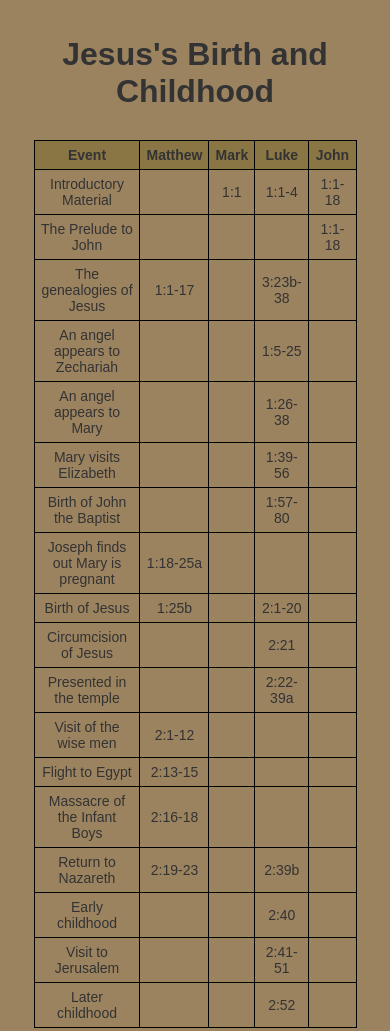
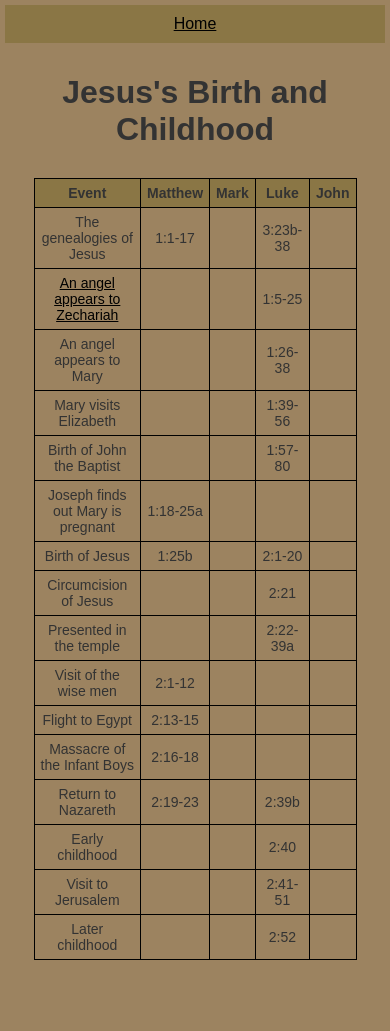
Before and after one commit to Saved-By-Grace/Gospels-Chronological-order, a plain HTML site: page birth-of-Jesus/table-contents.html in a window 390 px wide. After the commit the page ends 984 px from the top, so only its background shows below. Drawn offline with Linux system fonts and the light colour scheme.

Commit message:
pushing changes

```diff
--- a/birth-of-Jesus/table-contents.html
+++ b/birth-of-Jesus/table-contents.html
@@ -7,6 +7,9 @@
     <link rel="stylesheet" href="../css/style.css">
 </head>
 <body>
+    <!-- Placeholder for the nav bar -->
+    <div id="navbar-placeholder"></div>
+
     <h1>Jesus's Birth and Childhood</h1>
     <div class = "table-container">
         <table>
@@ -17,21 +20,22 @@
                 <th>Luke</th>
                 <th>John</th>
             </tr>
-            <tr>
+            <!-- <tr>
                 <td>Introductory Material</td>
                 <td></td>
                 <td>1:1</td>
                 <td>1:1-4</td>
                 <td>1:1-18</td>
-            </tr>
-            <tr>
+            </tr> -->
+            <!-- <tr>
                 <td>The Prelude to John</td>
                 <td></td>
                 <td></td>
                 <td></td>
                 <td>1:1-18</td>
-            </tr>
+            </tr> -->
             <tr>
+                <!-- 1 -->
                 <td>The genealogies of Jesus</td>
                 <td>1:1-17</td>
                 <td></td>
@@ -39,13 +43,15 @@
                 <td></td>
             </tr>
             <tr>
-                <td>An angel appears to Zechariah</td>
+                <!-- 2 -->
+                <td><a href="2-boj.html"> An angel appears to Zechariah</a></td>
                 <td></td>
                 <td></td>
                 <td>1:5-25</td>
                 <td></td>
             </tr>
             <tr>
+                <!-- 3 -->
                 <td>An angel appears to Mary</td>
                 <td></td>
                 <td></td>
@@ -53,6 +59,7 @@
                 <td></td>
             </tr>
             <tr>
+                <!-- 4 -->
                 <td>Mary visits Elizabeth</td>
                 <td></td>
                 <td></td>
@@ -60,6 +67,7 @@
                 <td></td>
             </tr>
             <tr>
+                <!-- 5 -->
                 <td>Birth of John the Baptist</td>
                 <td></td>
                 <td></td>
@@ -67,6 +75,7 @@
                 <td></td>
             </tr>
             <tr>
+                <!-- 6 -->
                 <td>Joseph finds out Mary is pregnant</td>
                 <td>1:18-25a</td>
                 <td></td>
@@ -74,6 +83,7 @@
                 <td></td>
             </tr>
             <tr>
+                <!-- 7 -->
                 <td>Birth of Jesus</td>
                 <td>1:25b</td>
                 <td></td>
@@ -81,6 +91,7 @@
                 <td></td>
             </tr>
             <tr>
+                <!-- 8 -->
                 <td>Circumcision of Jesus</td>
                 <td></td>
                 <td></td>
@@ -88,6 +99,7 @@
                 <td></td>
             </tr>
             <tr>
+                <!-- 9 -->
                 <td>Presented in the temple</td>
                 <td></td>
                 <td></td>
@@ -95,6 +107,7 @@
                 <td></td>
             </tr>
             <tr>
+                <!-- 10 -->
                 <td>Visit of the wise men</td>
                 <td>2:1-12</td>
                 <td></td>
@@ -109,6 +122,7 @@
                 <td></td>
             </tr>
             <tr>
+                <!-- 11 -->
                 <td>Massacre of the Infant Boys</td>
                 <td>2:16-18</td>
                 <td></td>
@@ -116,6 +130,7 @@
                 <td></td>
             </tr>
             <tr>
+                <!-- 12 -->
                 <td>Return to Nazareth</td>
                 <td>2:19-23</td>
                 <td></td>
@@ -123,6 +138,7 @@
                 <td></td>
             </tr>
             <tr>
+                <!-- 13 -->
                 <td>Early childhood</td>
                 <td></td>
                 <td></td>
@@ -130,6 +146,7 @@
                 <td></td>
             </tr>
             <tr>
+                <!-- 14 -->
                 <td>Visit to Jerusalem</td>
                 <td></td>
                 <td></td>
@@ -137,6 +154,7 @@
                 <td></td>
             </tr>
             <tr>
+                <!-- 15 -->
                 <td>Later childhood</td>
                 <td></td>
                 <td></td>
@@ -146,5 +164,22 @@
         </table>
 
     </div>
+
+
+    <!-- JavaScript to load the navigation bar -->
+    <script>
+    // JavaScript to load navbar.html content
+    fetch('../components/main-navbar.html')
+        .then(response => {
+            if (!response.ok) {
+                throw new Error('Network response was not ok');
+            }
+            return response.text();
+        })
+        .then(data => {
+            document.getElementById('navbar-placeholder').innerHTML = data;
+        })
+        .catch(error => console.error('Error loading navbar:', error));
+    </script>
 </body>
 </html>
--- a/components/main-navbar.html
+++ b/components/main-navbar.html
@@ -1,3 +1,4 @@
+<link rel="stylesheet" href="../css/main-navbar.css">
 <nav class="navbar">
     <div class="nav-container">
         <ul class="nav-links">
--- /dev/null
+++ b/css/main-navbar.css
@@ -0,0 +1,60 @@
+/* Nav Bar Styling */
+.navbar {
+    background-color: #8a7645;  /* Dark background color */
+    padding: 10px 0;         /* Add some vertical padding */
+    color: white;
+    position: sticky;        /* Keeps the nav bar fixed at the top */
+    top: 0;
+    width: 100%;             /* Full width of the page */
+    z-index: 1000;           /* Make sure the nav bar is above other elements */
+}
+
+.nav-container {
+    display: flex;           /* Use Flexbox to manage layout */
+    justify-content: flex-start; /* Align items to the left */
+    align-items: center;
+    width: 80%;              /* Width of the nav container */
+    margin: 0 auto;          /* Center the container horizontally in the page */
+}
+
+.brand-logo {
+    font-size: 24px;
+    color: white;
+    text-decoration: none;
+    font-weight: bold;
+    margin-right: 20px;      /* Add space between the logo and the nav links */
+}
+
+.nav-links {
+    list-style: none;        /* Remove default bullet points */
+    display: flex;
+    gap: 20px;               /* Space between links */
+    margin: 0;               /* Remove default margin */
+    padding: 0;              /* Remove default padding */
+}
+
+.nav-links li a {
+    color: white;
+    text-decoration: none;   /* Remove underline from links */
+    font-size: 18px;
+    transition: color 0.3s;  /* Add a smooth transition for hover effect */
+}
+
+.nav-links li a:hover {
+    color: #ff4500;          /* Change color when hovering over links */
+}
+
+/* Mobile View Styling */
+@media (max-width: 768px) {
+    .nav-container {
+        flex-direction: column;
+        align-items: flex-start; /* Keep items left-aligned in mobile view */
+        width: 90%;              /* Make the container a bit narrower on small screens */
+    }
+
+    .nav-links {
+        flex-direction: column; /* Stack the nav links vertically on small screens */
+        gap: 10px;              /* Adjust gap for mobile view */
+        width: 100%;            /* Full width for links on mobile */
+    }
+}
```
Also changed, not shown: birth-of-Jesus/2-boj.html (added, +31 -0 lines), index.html (+0 -18 lines).
